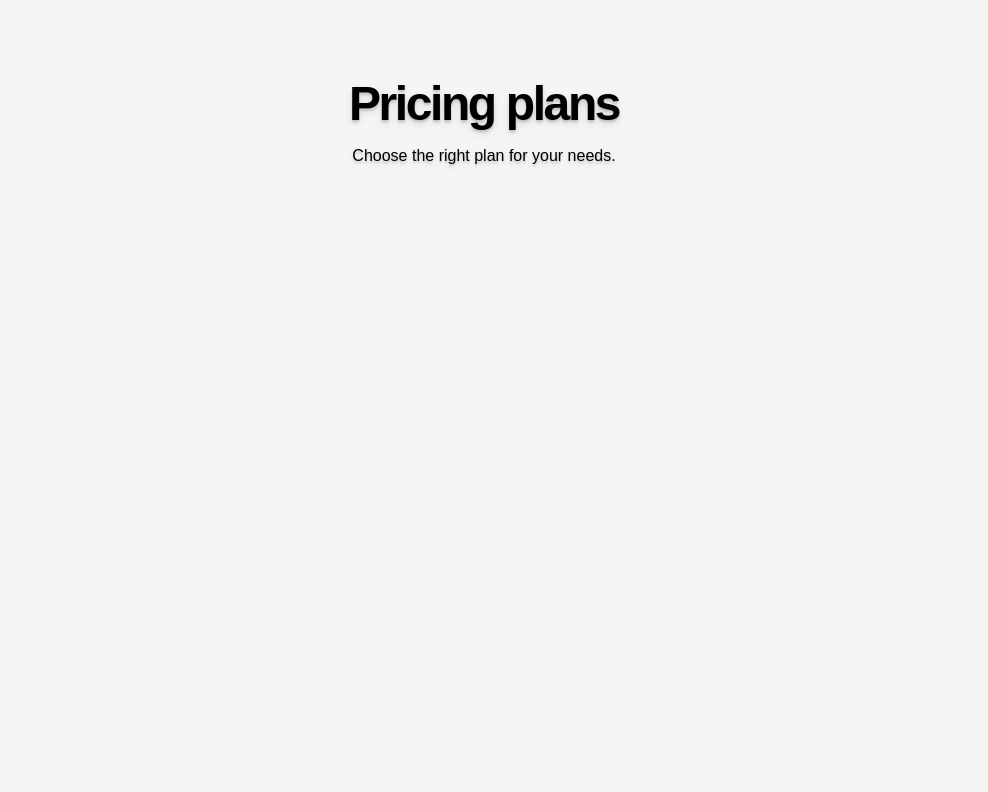
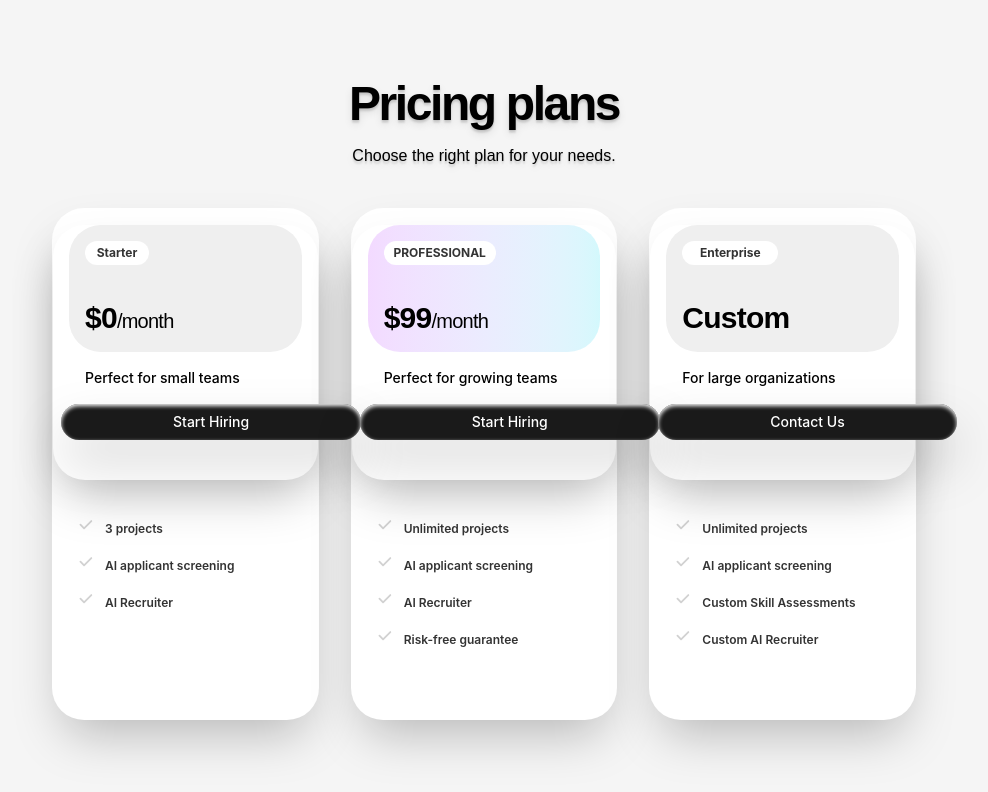
Before and after one commit to janakshukla/Dayui, a React (Vite) app: page /day1 in a window 1280 px wide. Shown: the top 792 px of the page, without its empty margins (156-1144 px from the left). Built offline with nearby package versions, Linux system fonts and the light colour scheme.

Commit message:
add pricing section to Day1 page and include Check.svg icon

```diff
--- a/src/Pages/Day1.tsx
+++ b/src/Pages/Day1.tsx
@@ -10,7 +10,103 @@ const Day1 = () => {
             Choose the right plan for your needs.
           </p>
         </div>
-        <div className="w-full h-4/5"></div>
+        <div className="w-full h-4/5 flex gap-8 justify-center">
+          <div className="w-1/4 h-full shadow-2xl border rounded-4xl border-white/10 bg-white  ">
+            <div className="h-1/2 w-full shadow-2xl rounded-4xl border-b  border-b-white/10 ">
+              <div className="h-1/2  m-4 bg-[#EFEFEF] rounded-4xl flex flex-col justify-between p-4  ">
+                <h1 className=" font-inter text-black/80 text-center  text-xs font-bold rounded-4xl bg-white px-2 py-1 w-16 ">
+                  Starter
+                </h1>
+                <h1 className="text-3xl font-geist tracking-tight font-semibold ">
+                  $0
+                  <span className="text-xl font-normal font-geist">/month</span>
+                </h1>
+              </div>
+              <h3 className="font-inter font-medium m-4 px-4 text-sm ">
+                Perfect for small teams
+              </h3>
+              <button className="font-inter font-medium mx-2 px-28 rounded-4xl bg-[#1A1A1A] text-white py-2 drop-shadow-2xl shadow-inner shadow-white backdrop-blur-md text-nowrap text-sm hover:bg-black ">
+                Start Hiring
+              </button>
+            </div>
+            <ul className="h-1/2 m-8 px-4 list-image-[url(/Check.svg)]">
+              <li className="font-inter font-semibold text-black/80 my-2 p-1 text-xs">
+                3 projects
+              </li>
+              <li className="font-inter font-semibold text-black/80 my-2 p-1 text-xs">
+                AI applicant screening
+              </li>
+              <li className="font-inter font-semibold text-black/80 my-2 p-1 text-xs">
+                AI Recruiter
+              </li>
+            </ul>
+          </div>
+          <div className="w-1/4 h-full shadow-2xl border rounded-4xl border-white/10 bg-white  ">
+            <div className="h-1/2 w-full shadow-2xl rounded-4xl border-b  border-b-white/10 ">
+              <div className="h-1/2  m-4 bg-gradient-to-r  from-[#C145FF]/20 to-[#1FDDF2]/20 rounded-4xl flex flex-col justify-between p-4  ">
+                <h1 className=" font-inter text-black/80 text-center  text-xs font-bold rounded-4xl bg-white px-2 py-1 w-28 ">
+                  PROFESSIONAL
+                </h1>
+                <h1 className="text-3xl font-geist tracking-tight font-semibold ">
+                  $99
+                  <span className="text-xl font-normal font-geist">/month</span>
+                </h1>
+              </div>
+              <h3 className="font-inter font-medium m-4 px-4 text-sm ">
+                Perfect for growing teams
+              </h3>
+              <button className="font-inter font-medium mx-2 px-28 rounded-4xl bg-[#1A1A1A] text-white py-2 drop-shadow-2xl shadow-inner shadow-white backdrop-blur-md text-nowrap text-sm hover:bg-black ">
+                Start Hiring
+              </button>
+            </div>
+            <ul className="h-1/2 m-8 px-4   list-image-[url(/Check.svg)]">
+              <li className="font-inter  font-semibold text-black/80 my-2 p-1 text-xs">
+                Unlimited projects
+              </li>
+              <li className="font-inter font-semibold text-black/80 my-2 p-1 text-xs">
+                AI applicant screening
+              </li>
+              <li className="font-inter font-semibold text-black/80 my-2 p-1 text-xs">
+                AI Recruiter
+              </li>
+              <li className="font-inter font-semibold text-black/80 my-2 p-1 text-xs">
+                Risk-free guarantee
+              </li>
+            </ul>
+          </div>
+          <div className="w-1/4 h-full shadow-2xl border rounded-4xl border-white/10 bg-white  ">
+            <div className="h-1/2 w-full shadow-2xl rounded-4xl border-b  border-b-white/10 ">
+              <div className="h-1/2  m-4 bg-[#EFEFEF] rounded-4xl flex flex-col justify-between p-4  ">
+                <h1 className=" font-inter text-black/80 text-center  text-xs font-bold rounded-4xl bg-white px-2 py-1 w-24 ">
+                  Enterprise
+                </h1>
+                <h1 className="text-3xl font-geist tracking-tight font-semibold ">
+                  Custom
+                </h1>
+              </div>
+              <h3 className="font-inter font-medium m-4 px-4 text-sm ">
+                For large organizations
+              </h3>
+              <button className="font-inter font-medium mx-2 px-28 rounded-4xl bg-[#1A1A1A] text-white py-2 drop-shadow-2xl shadow-inner shadow-white backdrop-blur-md text-nowrap text-sm hover:bg-black ">
+                Contact Us
+              </button>
+            </div>
+            <ul className="h-1/2 m-8 px-4 list-image-[url(/Check.svg)]">
+              <li className="font-inter font-semibold text-black/80 my-2 p-1 text-xs">
+                Unlimited projects
+              </li>
+              <li className="font-inter font-semibold text-black/80 my-2 p-1 text-xs">
+                AI applicant screening
+              </li>
+              <li className="font-inter font-semibold text-black/80 my-2 p-1 text-xs">
+                Custom Skill Assessments
+              </li>
+              <li className="font-inter font-semibold text-black/80 my-2 p-1 text-xs">
+                Custom AI Recruiter
+              </li>
+            </ul>
+          </div>
+        </div>
       </div>
     </div>
   );
--- a/src/index.css
+++ b/src/index.css
@@ -1,9 +1,11 @@
 @import "tailwindcss";
 @import url('https://fonts.googleapis.com/css2?family=Geist:wght@100..900&display=swap');
+@import url('https://fonts.googleapis.com/css2?family=Geist:wght@100..900&family=Inter:ital,opsz,wght@0,14..32,100..900;1,14..32,100..900&display=swap');
 
 @theme  {
     --color-Day1-primary: #F5F5F5;
     --font-geist: 'Geist', sans-serif;
+    --font-inter: 'Inter', sans-serif;
 
 }
 
```
Also changed, not shown: public/Check.svg (added).
